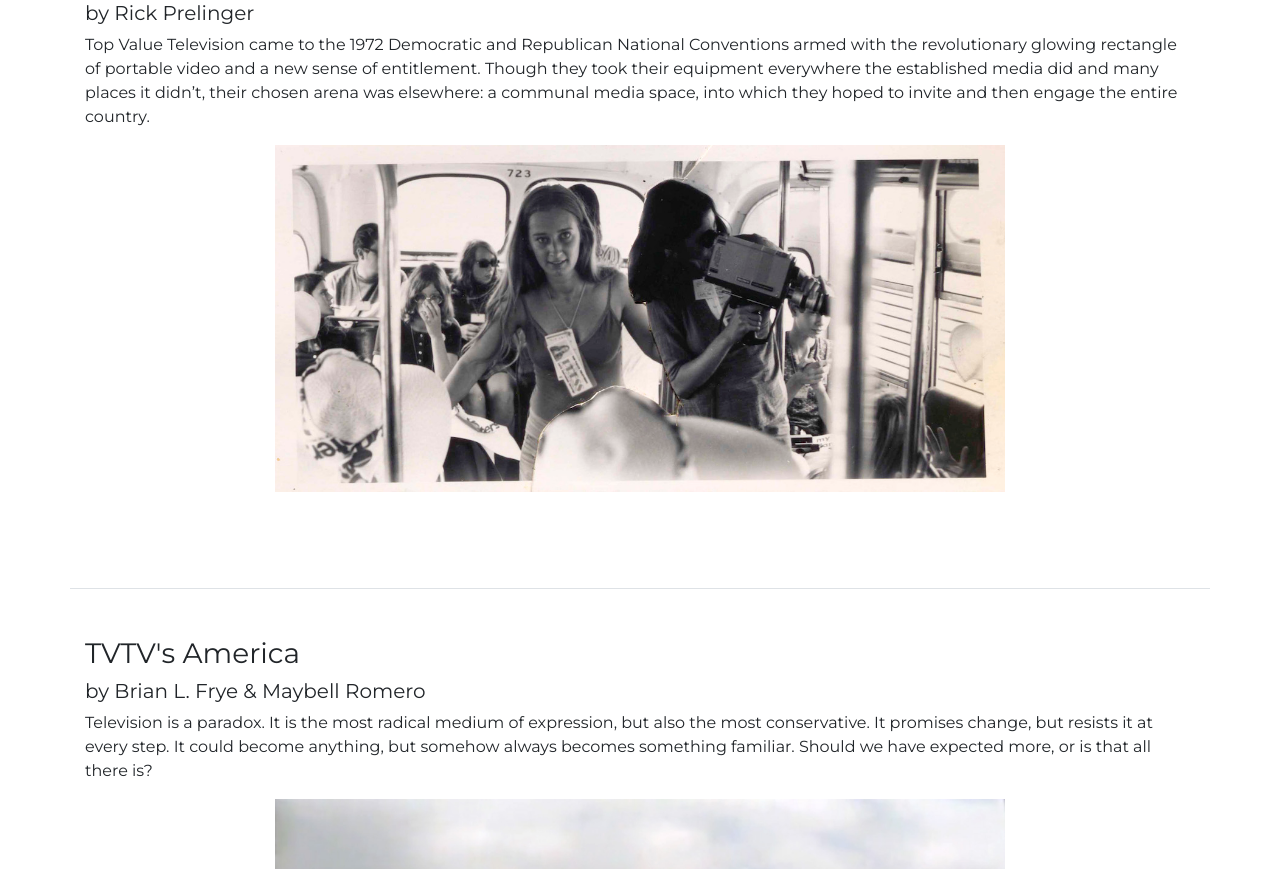
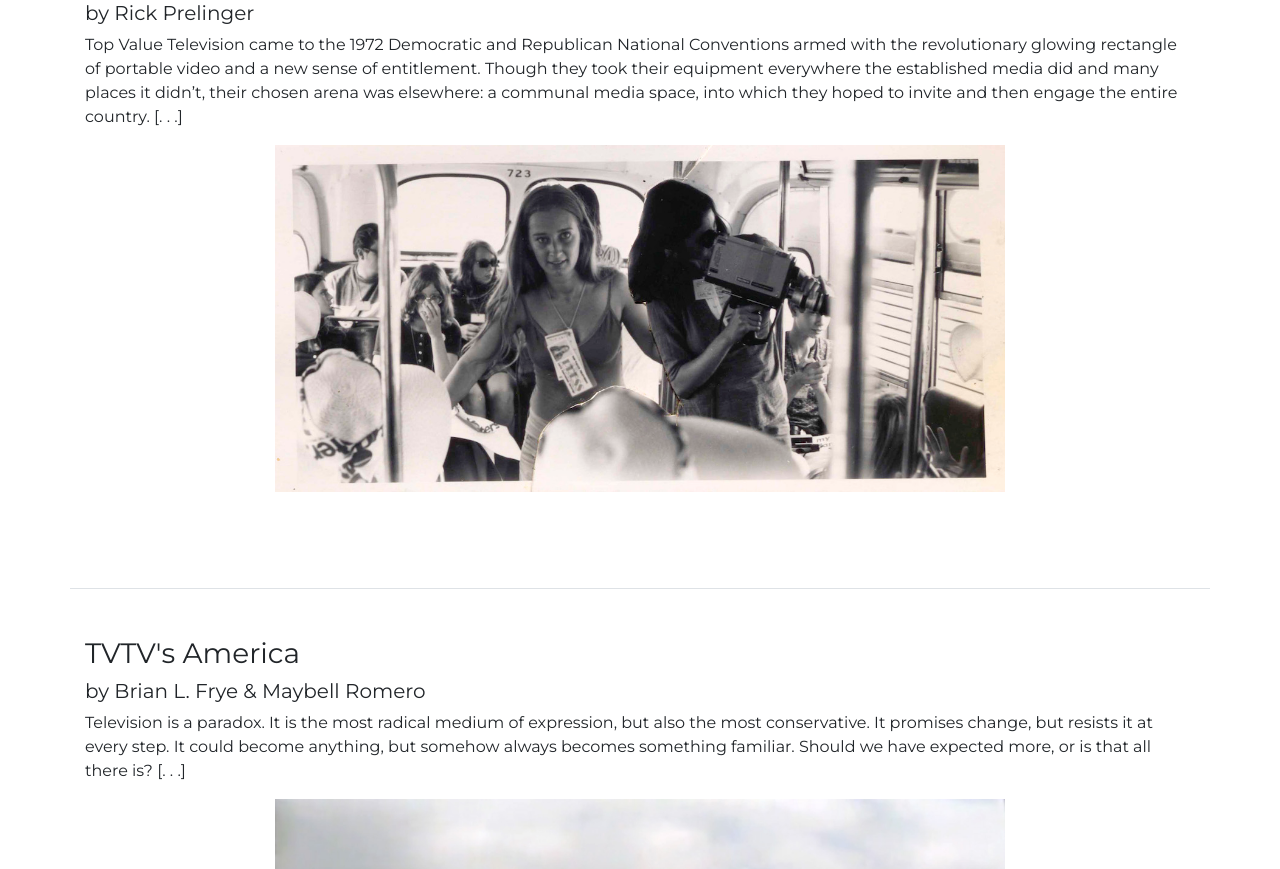
Before and after one commit to BAM-PFA/guerrillatv, a Jekyll site: the page built from _pages/essays.md, in a window 1280 px wide and 1400 px high, scrolled down 382 px. Shown: the part 225-1094 px from the top of the window. Built offline with Jekyll 4.4.1, drawn with Linux system fonts in a browser that asks for light colours; nearby versions of some CDN libraries; some web fonts are replaced.

Commit message:
add ellipses after post excerpts; fix typos

```diff
--- a/_includes/sections/essay_posts.html
+++ b/_includes/sections/essay_posts.html
@@ -8,7 +8,7 @@
           <a href="{{ item.url | prepend: site.baseurl }}" class="text-reset">
             <h3>{{ item.title }}</h3>{% if item.author %}<h5> by {{ item.author }}</h5>{% endif %}
           </a>
-          <p class="card-text">{{ item.excerpt | markdownify | strip_html }}</p>
+          <p class="card-text">{{ item.excerpt | markdownify | strip_html }} [. . .]</p>
           <!-- <p class="card-text"><small class="text-muted">{{ item.date | date_to_long_string }}</small></p> -->
         </div>
       </div>
--- a/_includes/sections/items_except_last.html
+++ b/_includes/sections/items_except_last.html
@@ -9,7 +9,7 @@
               <a class="text-reset" href="{{ item.url | prepend: site.baseurl}}">
                 <h5 class="card-title">{{ item.title }}</h5>{% if item.author %}<h5> by {{ item.author }}</h5>{% endif %}
               </a>
-              <p class="card-text">{{ item.description }}</p>
+              <p class="card-text">{{ item.description }} [. . .]</p>
               <p class="card-text"><small class="text-muted">{{ item.date | date_to_long_string }}</small></p>
             </div>
           </div>
--- a/_includes/sections/last_post.html
+++ b/_includes/sections/last_post.html
@@ -6,7 +6,7 @@
           <a href="{{ include.last_post.url | prepend: site.baseurl }}" class="text-reset">
             <h3>{{ include.last_post.title }}</h3>{% if include.last_post.author %}<h5> by {{ include.last_post.author }}</h5>{% endif %}
           </a>
-          <p class="card-text">{{ include.last_post.excerpt }}</p>
+          <p class="card-text">{{ include.last_post.excerpt }} [. . .]</p>
           <p class="card-text"><small class="text-muted">{{ include.last_post.date | date_to_long_string }}</small></p>
         </div>
       </div>
```
Also changed, not shown: _collections/_paper-archives/2020-07-15_prime-time-survey.md (+3 -3 lines).
